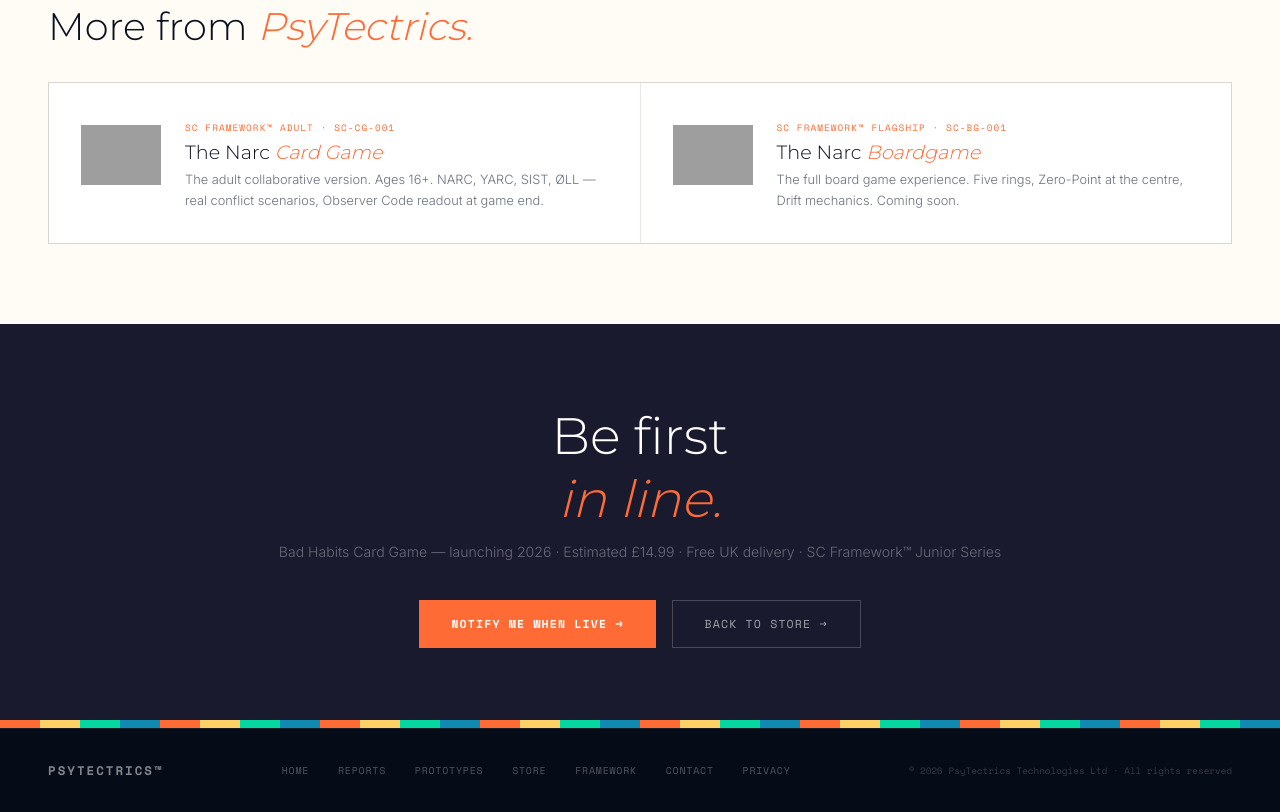
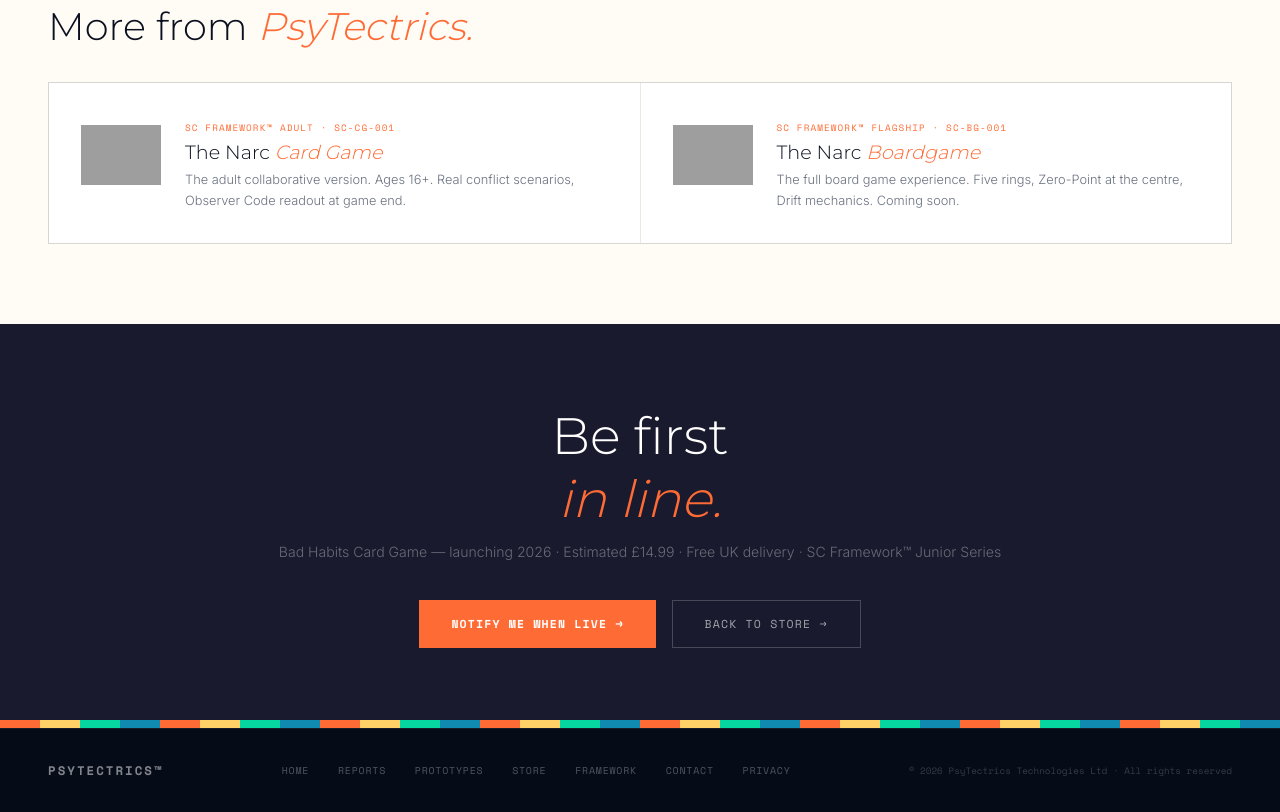
Before and after one commit to RickVR32/PsyTectrics, a website: page store_bad_habits.html in a window 1280 px wide. Shown: the part 3302-4114 px from the top of the page. Drawn offline with nearby package versions, Linux system fonts and the light colour scheme; grey boxes are pictures that could not be loaded.

Commit message:
Drop raw Source Code jargon from Bad Habits cross-sell blurb
The cross-sell blurb for The Narc Card Game listed "NARC, YARC, SIST, ØLL" directly, which doesn't fit Bad Habits' kid-facing, jargon-free tone. Replaced with plain language pending the terminology decision for the card game page itself.

```diff
--- a/store_bad_habits.html
+++ b/store_bad_habits.html
@@ -331,7 +331,7 @@
         <div class="cross-sell-body">
           <span>SC Framework™ Adult · SC-CG-001</span>
           <h3>The Narc <em>Card Game</em></h3>
-          <p>The adult collaborative version. Ages 16+. NARC, YARC, SIST, ØLL — real conflict scenarios, Observer Code readout at game end.</p>
+          <p>The adult collaborative version. Ages 16+. Real conflict scenarios, Observer Code readout at game end.</p>
         </div>
       </a>
       <a href="store_narc_boardgame.html" class="cross-sell-card">
```
